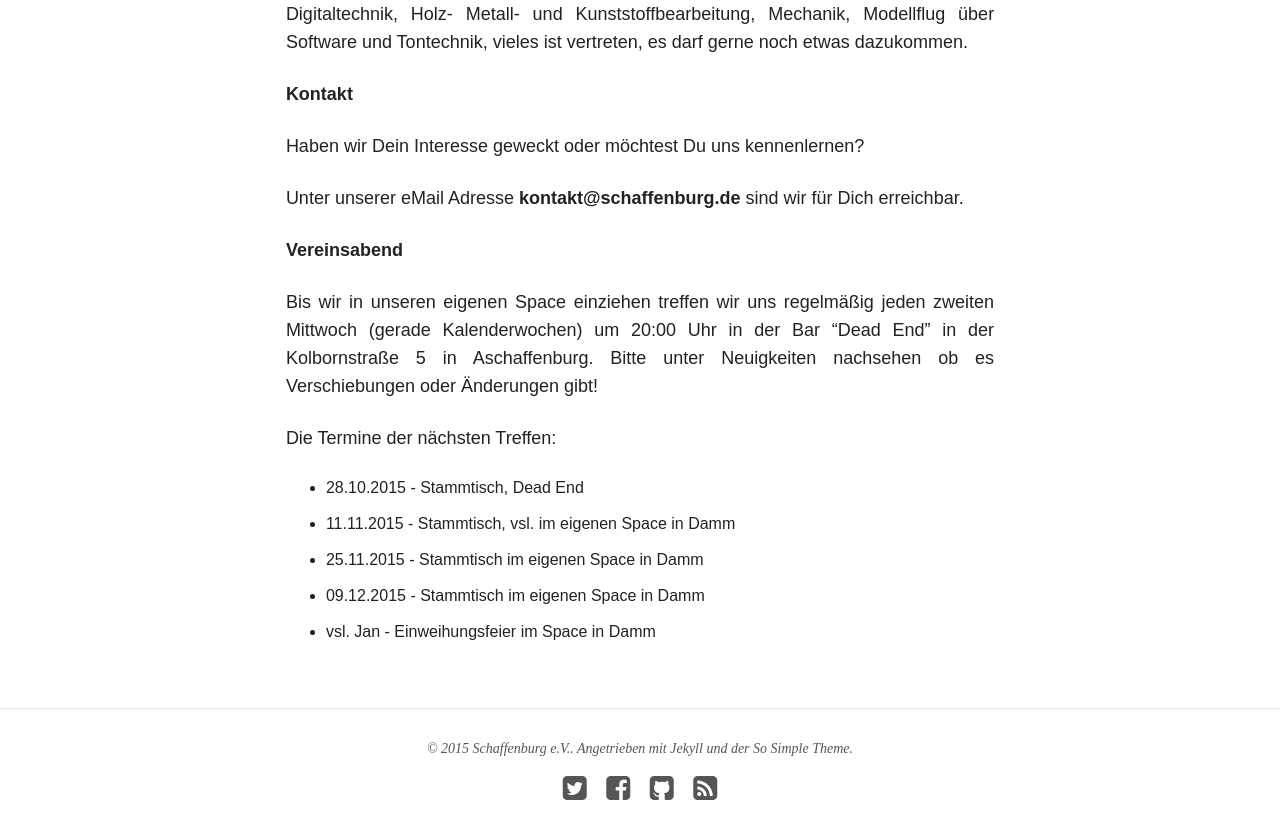
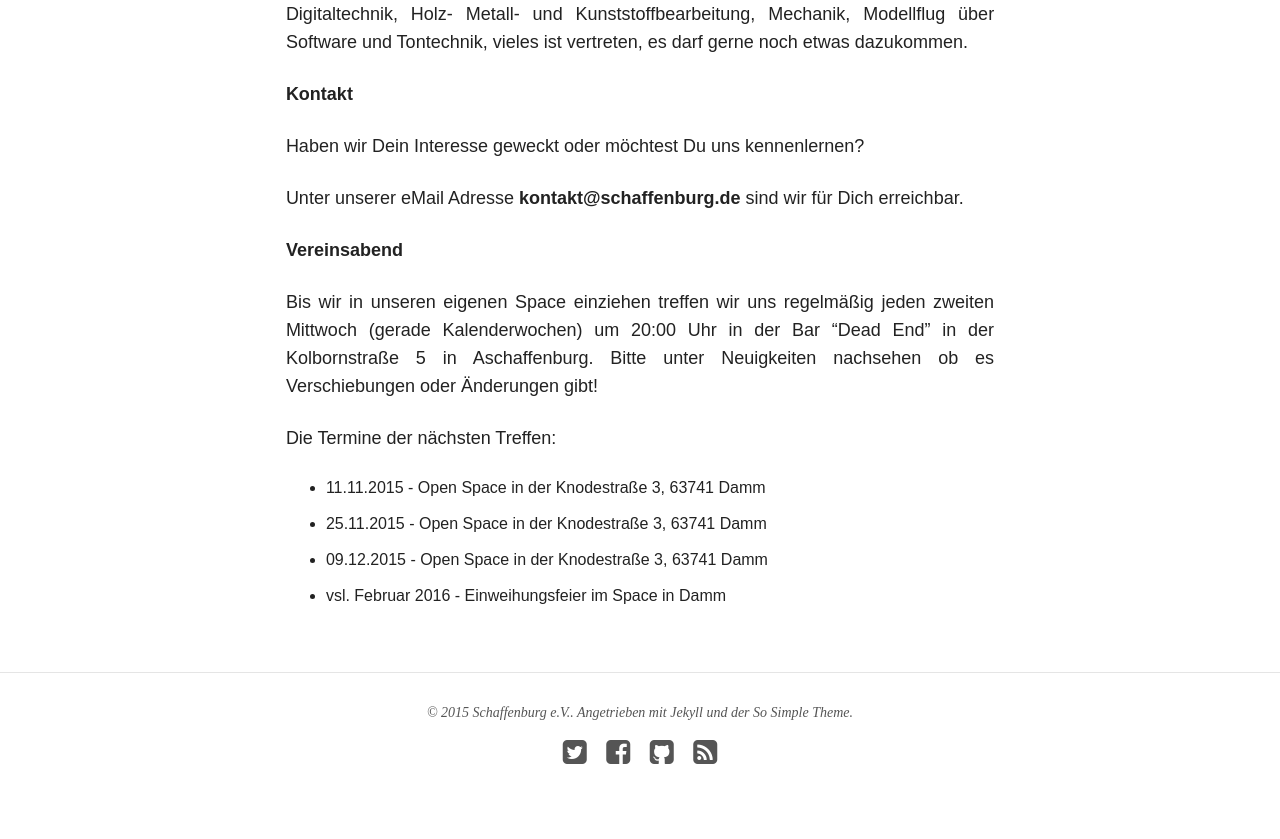
Before and after one commit to Schaffenburg/schaffenburg.github.io, a Jekyll site: the page built from index.md, in a window 1280 px wide and 900 px high, scrolled down 1099 px. Shown: the top 839 px of the window. Built offline with Jekyll 4.4.1, drawn with Linux system fonts in a browser that asks for light colours; nearby versions of some CDN libraries.

Commit message:
Open Space Termine

```diff
--- a/index.md
+++ b/index.md
@@ -34,8 +34,8 @@ Bis wir in unseren eigenen Space einziehen treffen wir uns regelmäßig jeden zw
 
 Die Termine der nächsten Treffen:
 
-* 28.10.2015 - Stammtisch, Dead End
-* 11.11.2015 - Stammtisch, vsl. im eigenen Space in Damm
-* 25.11.2015 - Stammtisch im eigenen Space in Damm
-* 09.12.2015 - Stammtisch im eigenen Space in Damm
-* vsl. Jan   - Einweihungsfeier im Space in Damm
+
+* 11.11.2015 - Open Space in der Knodestraße 3, 63741 Damm
+* 25.11.2015 - Open Space in der Knodestraße 3, 63741 Damm
+* 09.12.2015 - Open Space in der Knodestraße 3, 63741 Damm
+* vsl. Februar 2016   - Einweihungsfeier im Space in Damm
```
